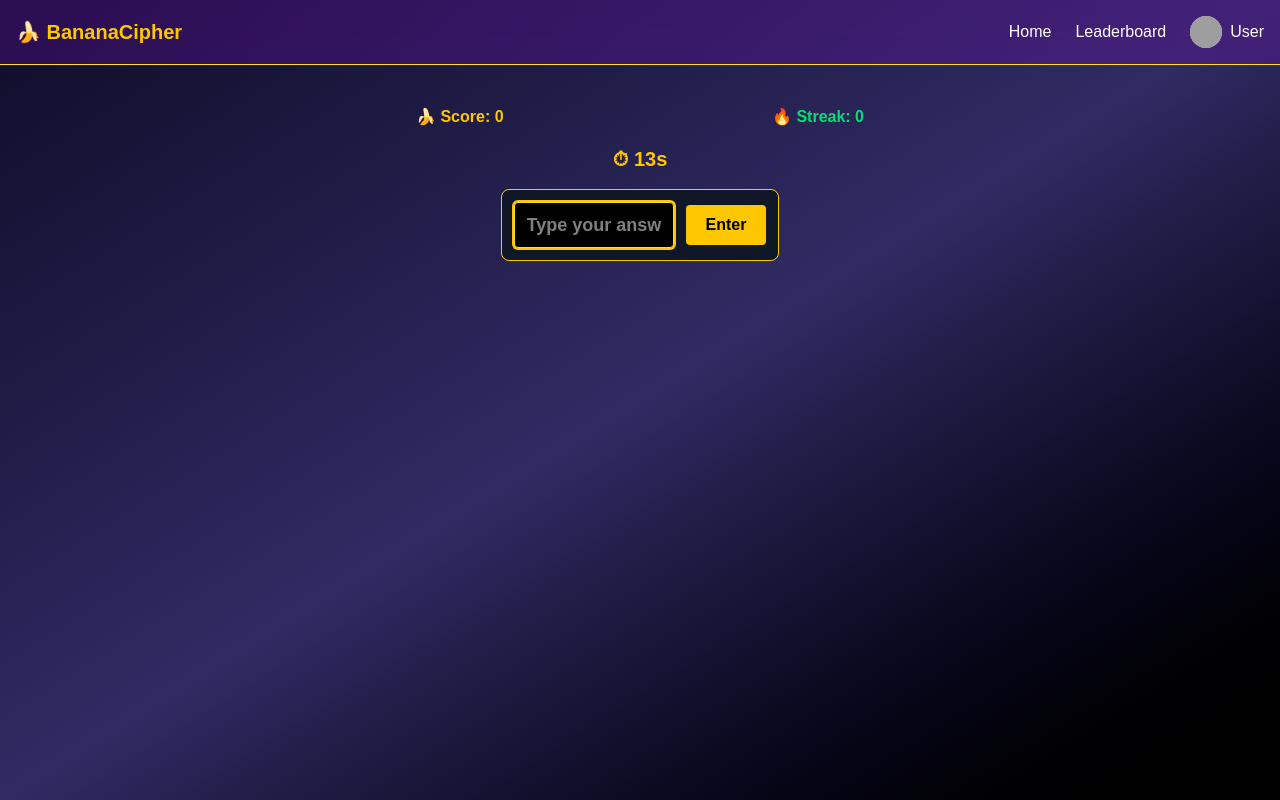
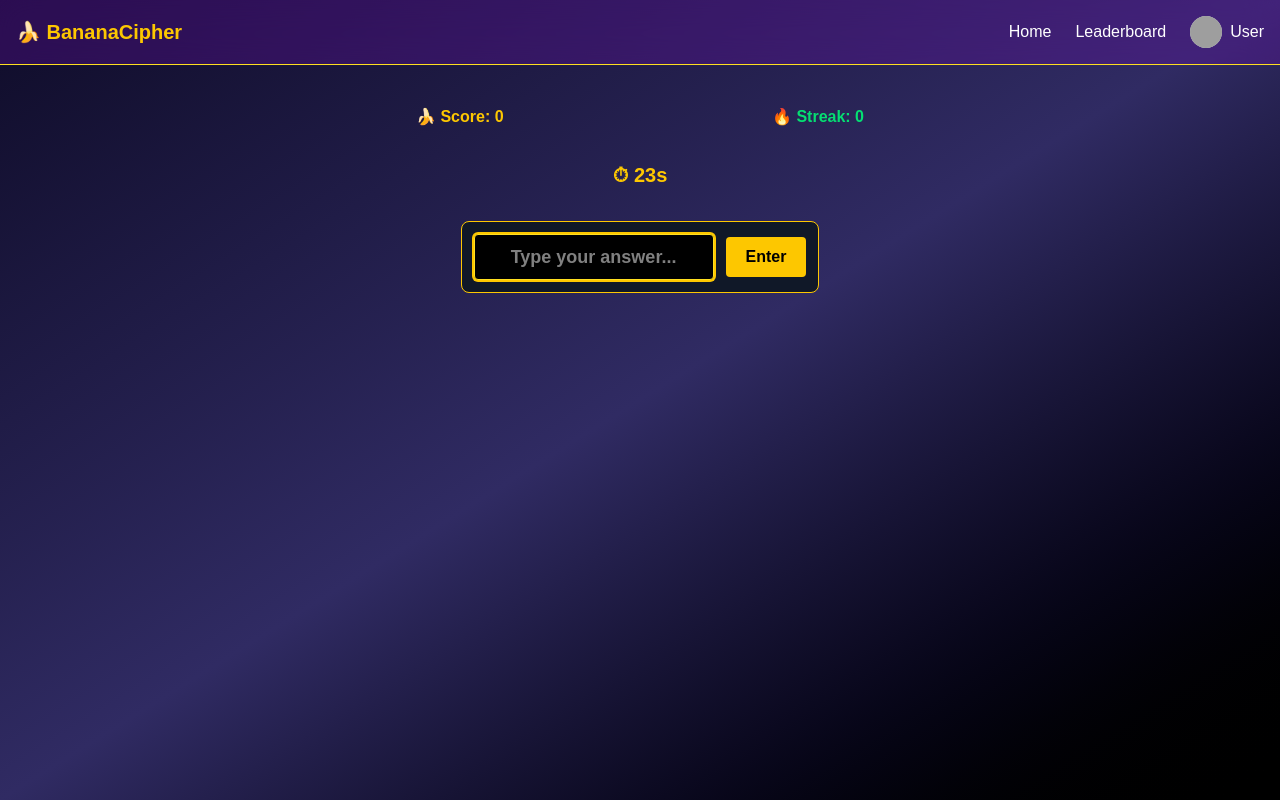
Before and after one commit to frankbodhinayake-25/banana-cipher, a Next.js app: page /game in a window 1280 px wide. Both pictures are taken after a click on the button "Easy". Built offline with nearby package versions, Linux system fonts and the light colour scheme; no server answers; grey boxes are pictures that could not be loaded.

Commit message:
Updated Ui for Game Page

```diff
--- a/app/game/page.tsx
+++ b/app/game/page.tsx
@@ -18,14 +18,15 @@ export default function GamePage() {
 
   const [score, setScore] = useState(0);
   const [streak, setStreak] = useState(0);
+  const [lastCorrectAnswer, setLastCorrectAnswer] = useState<number | null>(null);
 
   const [difficulty, setDifficulty] = useState<Difficulty | null>(null);
   const [gameOver, setGameOver] = useState(false);
 
   const getDuration = () => {
-    if (difficulty === "easy") return 20;
-    if (difficulty === "medium") return 12;
-    return 7;
+    if (difficulty === "easy") return 30;
+    if (difficulty === "medium") return 20;
+    return 10;
   };
 
   const fetchPuzzle = async () => {
@@ -72,6 +73,7 @@ export default function GamePage() {
 
       setScore(newScore);
       setStreak(newStreak);
+      setLastCorrectAnswer(solution);
 
       fetchPuzzle();
       saveScoreToDB(newScore, newStreak);
@@ -89,6 +91,7 @@ export default function GamePage() {
   const restartGame = () => {
     setScore(0);
     setStreak(0);
+    setLastCorrectAnswer(null);
     setGameOver(false);
     fetchPuzzle();
   };
@@ -97,9 +100,8 @@ export default function GamePage() {
   if (!difficulty) {
     return (
       <div className="min-h-screen bg-gradient-to-br from-[#0f0c29] via-[#302b63] to-[#000000] text-white flex flex-col">
-        <Navbar /> {/* Navbar fixed at top */}
+        <Navbar />
 
-        {/* Centered difficulty box */}
         <div className="flex-1 flex items-center justify-center">
           <div className="bg-gray-900/80 backdrop-blur-lg p-10 rounded-xl text-center flex flex-col items-center gap-6">
             <h1 className="text-4xl text-yellow-400 font-bold mb-4">
@@ -137,12 +139,20 @@ export default function GamePage() {
     <div className="min-h-screen bg-gradient-to-br from-[#0f0c29] via-[#302b63] to-[#000000] text-white">
       <Navbar />
 
-      <div className="flex flex-col items-center justify-center mt-10">
+      <div className="flex flex-col items-center justify-center mt-10 gap-4 pb-10">
+        {/* Added pb-10 for bottom padding */}
         <ScoreBoard score={score} streak={streak} />
         <Timer startTime={startTime} duration={getDuration()} onTimeUp={handleTimeUp} />
         {puzzle && <PuzzleImage image={puzzle} />}
         {!gameOver ? (
-          <AnswerInput onSubmit={handleAnswer} />
+          <>
+            <AnswerInput onSubmit={handleAnswer} />
+            {lastCorrectAnswer !== null && (
+              <p className="text-green-400 font-bold mt-2">
+                ✅ Correct Answer: {lastCorrectAnswer}
+              </p>
+            )}
+          </>
         ) : (
           <div className="text-center mt-6">
             <h2 className="text-red-500 text-2xl mb-4">💀 Game Over</h2>
--- a/components/AnswerInput.tsx
+++ b/components/AnswerInput.tsx
@@ -32,20 +32,19 @@ export default function AnswerInput({
     >
       <input
         ref={inputRef}
-        type="text"   // ✅ CHANGED (IMPORTANT)
-        inputMode="numeric"  // ✅ shows numeric keyboard on mobile
+        type="text"   // ✅ allows numeric typing
+        inputMode="numeric"  // ✅ numeric keyboard on mobile
         placeholder="Type your answer..."
         value={answer}
         onChange={(e) => {
-          // ✅ allow only numbers
           const value = e.target.value;
           if (/^\d*$/.test(value)) {
             setAnswer(value);
           }
         }}
-        className="w-40 px-3 py-2 rounded bg-black text-white border border-yellow-300
+        className="w-60 px-4 py-2 rounded bg-black text-white border border-yellow-300
                    focus:outline-none focus:ring-2 focus:ring-yellow-400
-                   text-center text-lg font-bold"
+                   text-center text-lg font-bold" // ✅ increased width
       />
 
       <button
```
